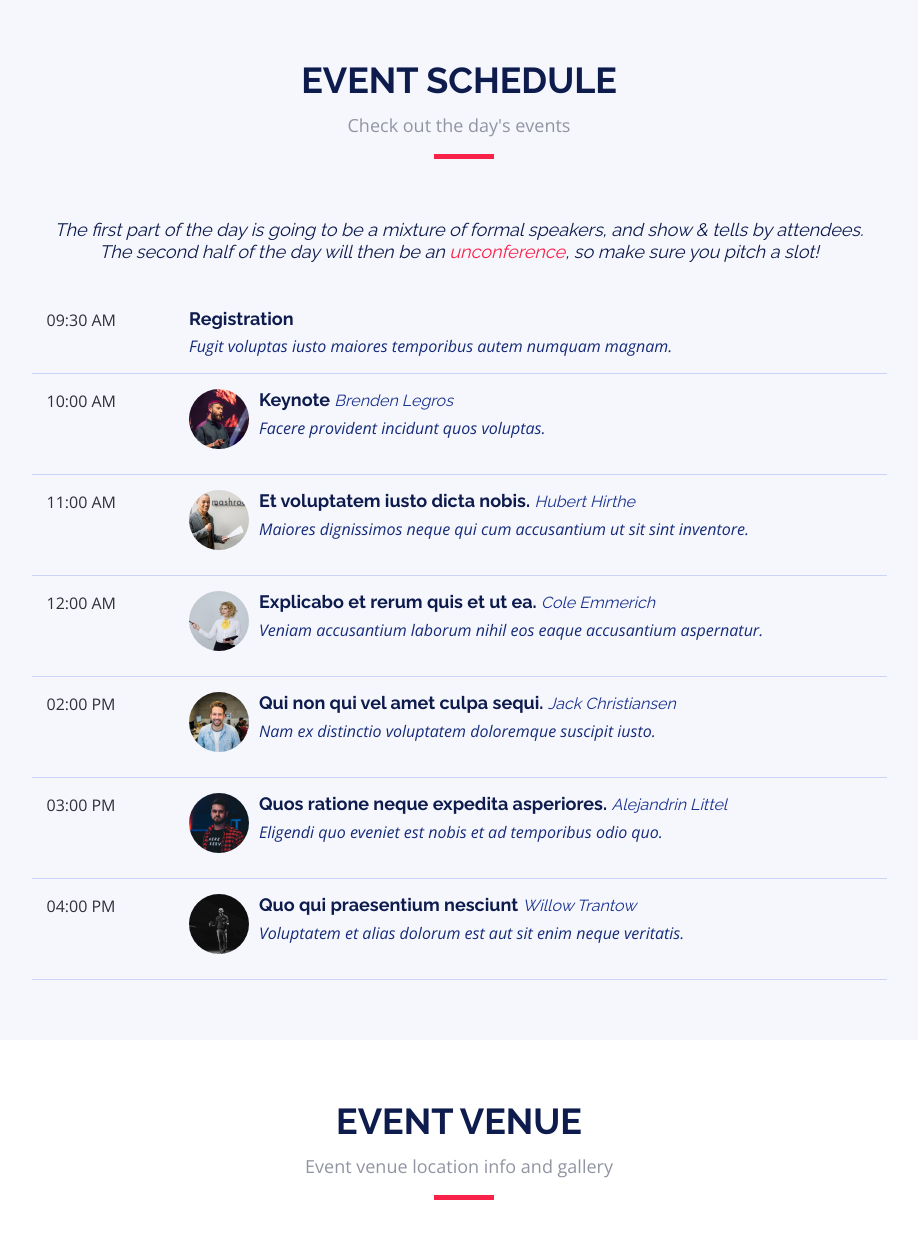
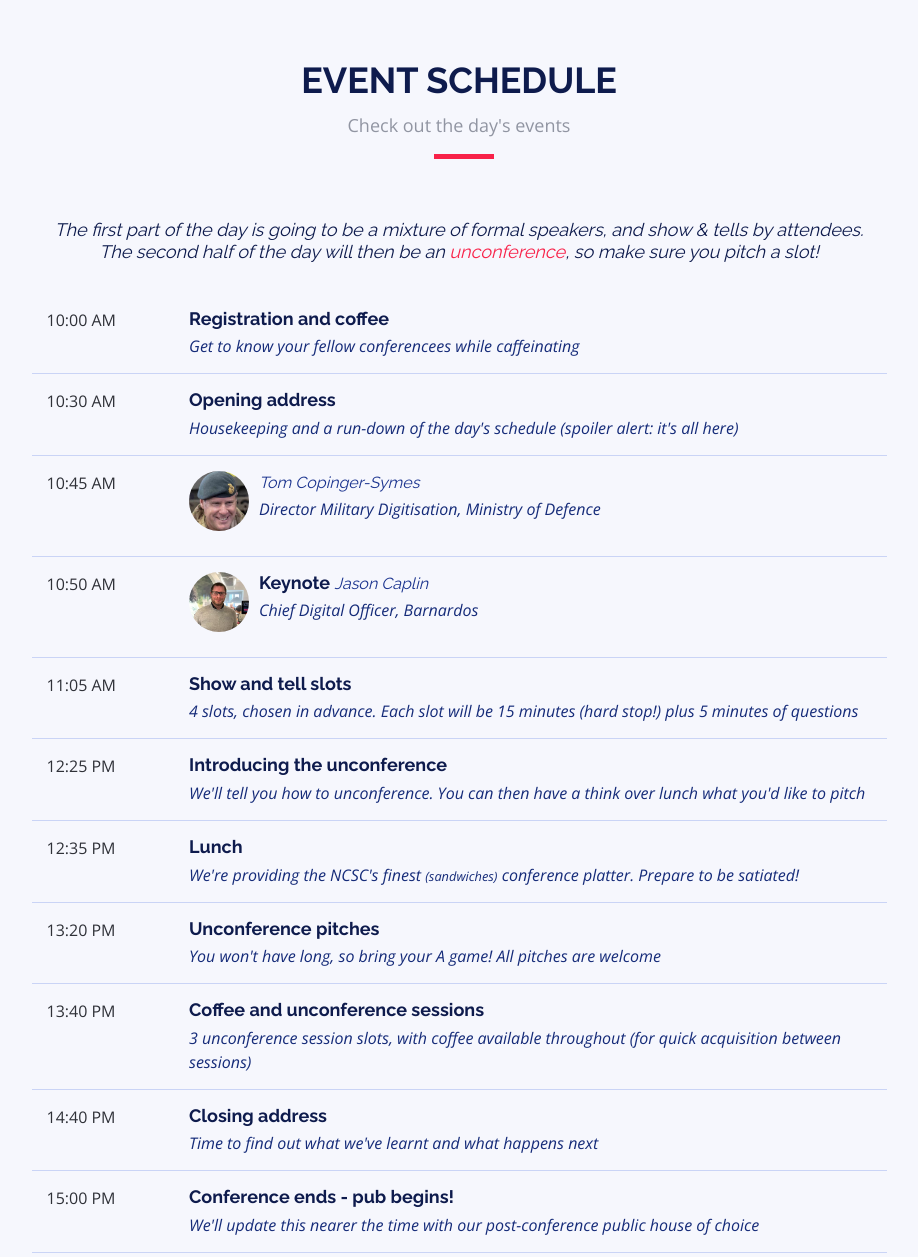
Before and after one commit to defencedigital/defencex1-website, a Python web app: template templates/index.html in a window 1280 px wide. Shown: the part 1606-2863 px from the top of the page, without its empty margins (181-1099 px from the left). Run offline with Jinja, Linux system fonts and the light colour scheme; the template is opened without the code that fills it, so the values that code supplies are empty; some libraries are stand-ins or nearby versions.

Commit message:
Sort out schedule.

```diff
--- a/templates/index.html
+++ b/templates/index.html
@@ -100,78 +100,99 @@
           <div role="tabpanel" class="col-lg-9 tab-pane fade show active" id="day-1">
 
             <div class="row schedule-item">
-              <div class="col-md-2"><time>09:30 AM</time></div>
+              <div class="col-md-2"><time>10:00 AM</time></div>
               <div class="col-md-10">
-                <h4>Registration</h4>
-                <p>Fugit voluptas iusto maiores temporibus autem numquam magnam.</p>
+                <h4>Registration and coffee</h4>
+                <p>Get to know your fellow conferencees while caffeinating</p>
               </div>
             </div>
 
             <div class="row schedule-item">
-              <div class="col-md-2"><time>10:00 AM</time></div>
+              <div class="col-md-2"><time>10:30 AM</time></div>
               <div class="col-md-10">
-                <div class="speaker">
-                  <img src="{{ url_for('static', filename='img/speakers/1.jpg') }}" alt="Brenden Legros">
-                </div>
-                <h4>Keynote <span>Brenden Legros</span></h4>
-                <p>Facere provident incidunt quos voluptas.</p>
+                <h4>Opening address</h4>
+                <p>Housekeeping and a run-down of the day's schedule (spoiler alert: it's all here)</p>
               </div>
             </div>
 
             <div class="row schedule-item">
-              <div class="col-md-2"><time>11:00 AM</time></div>
+              <div class="col-md-2"><time>10:45 AM</time></div>
               <div class="col-md-10">
                 <div class="speaker">
-                  <img src="{{ url_for('static', filename='img/speakers/2.jpg') }}" alt="Hubert Hirthe">
+                  <img src="{{ url_for('static', filename='img/speakers/tom-c-s.jpg') }}" alt="Tom Copinger-Symes - talking head">
                 </div>
-                <h4>Et voluptatem iusto dicta nobis. <span>Hubert Hirthe</span></h4>
-                <p>Maiores dignissimos neque qui cum accusantium ut sit sint inventore.</p>
+                <h4><span>Tom Copinger-Symes</span></h4>
+                <p>Director Military Digitisation, Ministry of Defence</p>
               </div>
             </div>
 
             <div class="row schedule-item">
-              <div class="col-md-2"><time>12:00 AM</time></div>
+              <div class="col-md-2"><time>10:50 AM</time></div>
               <div class="col-md-10">
                 <div class="speaker">
-                  <img src="{{ url_for('static', filename='img/speakers/3.jpg') }}" alt="Cole Emmerich">
+                  <img src="{{ url_for('static', filename='img/speakers/jason-caplin.webp') }}" alt="Jason Caplin - keynote speaker">
                 </div>
-                <h4>Explicabo et rerum quis et ut ea. <span>Cole Emmerich</span></h4>
-                <p>Veniam accusantium laborum nihil eos eaque accusantium aspernatur.</p>
+                <h4>Keynote <span>Jason Caplin</span></h4>
+                <p>Chief Digital Officer, Barnardos</p>
               </div>
             </div>
 
             <div class="row schedule-item">
-              <div class="col-md-2"><time>02:00 PM</time></div>
+              <div class="col-md-2"><time>11:05 AM</time></div>
               <div class="col-md-10">
-                <div class="speaker">
-                  <img src="{{ url_for('static', filename='img/speakers/4.jpg') }}" alt="Jack Christiansen">
-                </div>
-                <h4>Qui non qui vel amet culpa sequi. <span>Jack Christiansen</span></h4>
-                <p>Nam ex distinctio voluptatem doloremque suscipit iusto.</p>
+                <h4>Show and tell slots</h4>
+                <p>4 slots, chosen in advance. Each slot will be 15 minutes (hard stop!) plus 5 minutes of questions</p>
               </div>
             </div>
 
             <div class="row schedule-item">
-              <div class="col-md-2"><time>03:00 PM</time></div>
+              <div class="col-md-2"><time>12:25 PM</time></div>
               <div class="col-md-10">
-                <div class="speaker">
-                  <img src="{{ url_for('static', filename='img/speakers/5.jpg') }}" alt="Alejandrin Littel">
-                </div>
-                <h4>Quos ratione neque expedita asperiores. <span>Alejandrin Littel</span></h4>
-                <p>Eligendi quo eveniet est nobis et ad temporibus odio quo.</p>
+                <h4>Introducing the unconference</h4>
+                <p>We'll tell you how to unconference. You can then have a think over lunch what you'd like to pitch</p>
               </div>
             </div>
 
             <div class="row schedule-item">
-              <div class="col-md-2"><time>04:00 PM</time></div>
+              <div class="col-md-2"><time>12:35 PM</time></div>
               <div class="col-md-10">
-                <div class="speaker">
-                  <img src="{{ url_for('static', filename='img/speakers/6.jpg') }}" alt="Willow Trantow">
-                </div>
-                <h4>Quo qui praesentium nesciunt <span>Willow Trantow</span></h4>
-                <p>Voluptatem et alias dolorum est aut sit enim neque veritatis.</p>
+                <h4>Lunch</h4>
+                <p>We're providing the NCSC's finest <small>(sandwiches)</small> conference platter. Prepare to be satiated!</p>
               </div>
             </div>
+
+            <div class="row schedule-item">
+              <div class="col-md-2"><time>13:20 PM</time></div>
+              <div class="col-md-10">
+                <h4>Unconference pitches</h4>
+                <p>You won't have long, so bring your A game! All pitches are welcome</p>
+              </div>
+            </div>
+
+            <div class="row schedule-item">
+              <div class="col-md-2"><time>13:40 PM</time></div>
+              <div class="col-md-10">
+                <h4>Coffee and unconference sessions</h4>
+                <p>3 unconference session slots, with coffee available throughout (for quick acquisition between sessions)</p>
+              </div>
+            </div>
+
+            <div class="row schedule-item">
+              <div class="col-md-2"><time>14:40 PM</time></div>
+              <div class="col-md-10">
+                <h4>Closing address</h4>
+                <p>Time to find out what we've learnt and what happens next</p>
+              </div>
+            </div>
+
+            <div class="row schedule-item">
+              <div class="col-md-2"><time>15:00 PM</time></div>
+              <div class="col-md-10">
+                <h4>Conference ends - pub begins!</h4>
+                <p>We'll update this nearer the time with our post-conference public house of choice</p>
+              </div>
+            </div>
+
 
           </div>
           <!-- End Schedule Day 1 -->
```
Also changed, not shown: static/img/speakers/tom-c-s.jpg (added).
